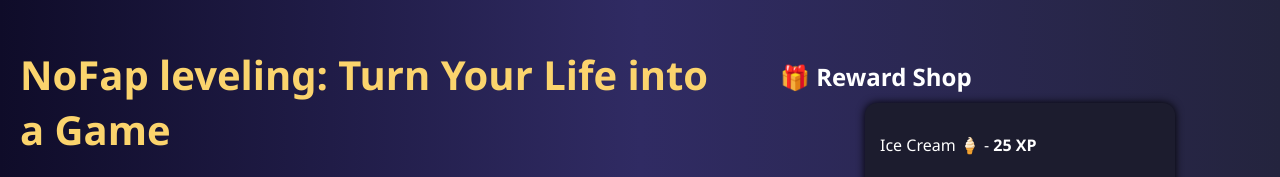
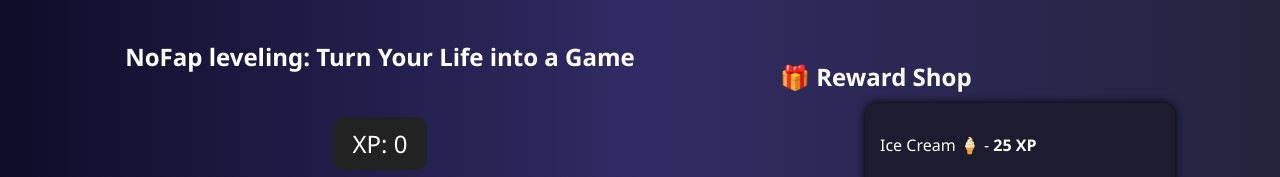
Before and after one commit to Devu-bot/nofapbot, a plain HTML site: page index.html in a window 1280 px wide. Shown: the top 177 px of the page. Drawn offline with Linux system fonts and the light colour scheme.

Commit message:
Update index.html

```diff
--- a/index.html
+++ b/index.html
@@ -218,7 +218,7 @@ body {
 <video id="bgmVideo" src="hooker.mp4" preload="auto" loop style="display: none;"></video>
 
   <div class="left-panel">
-    <h1>NoFap leveling: Turn Your Life into a Game</h1>
+    <h2>NoFap leveling: Turn Your Life into a Game</h2>
     <p id="xp-display">XP: 0</p>
 
     <div id="rank-container">
```
